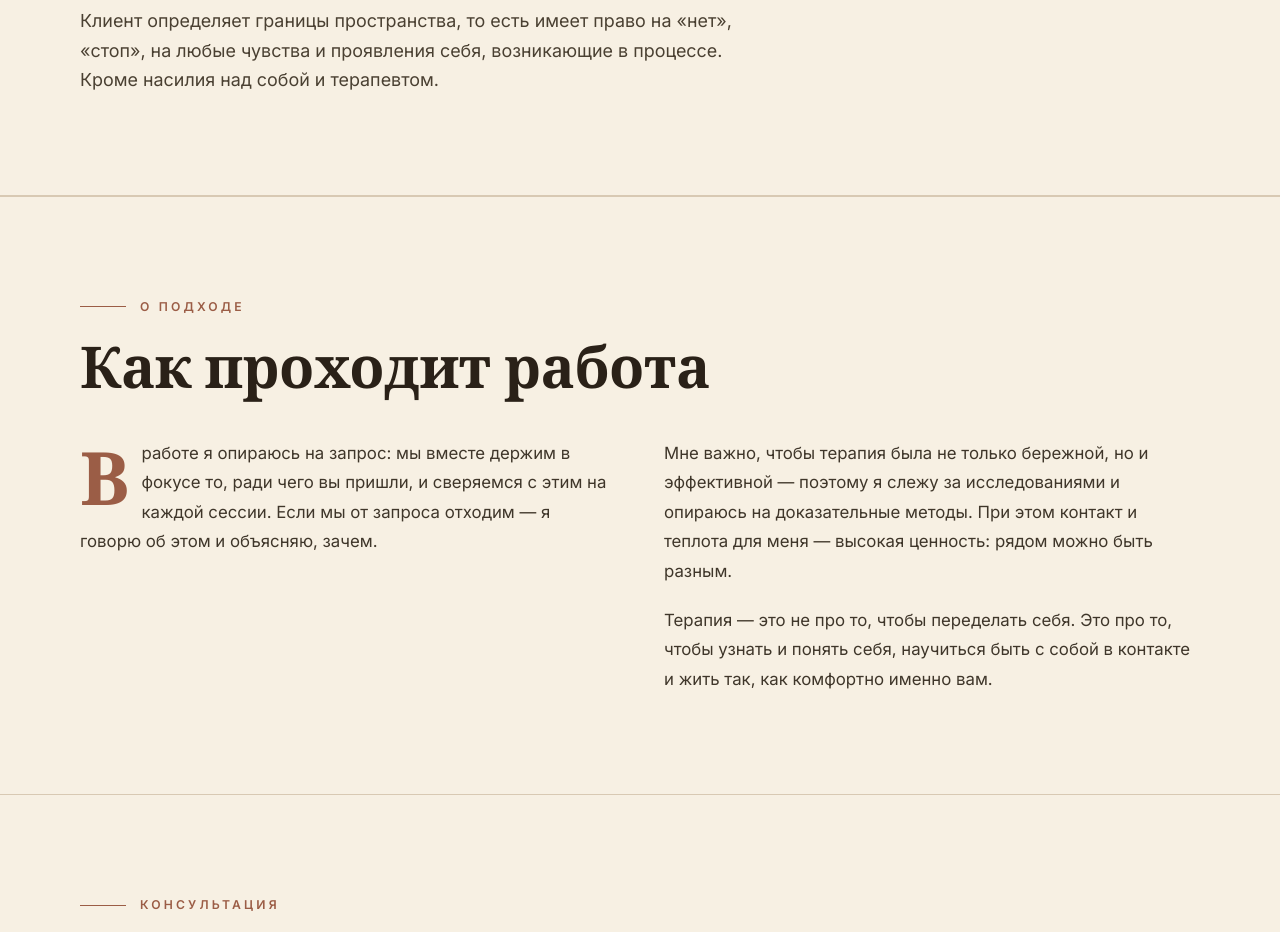
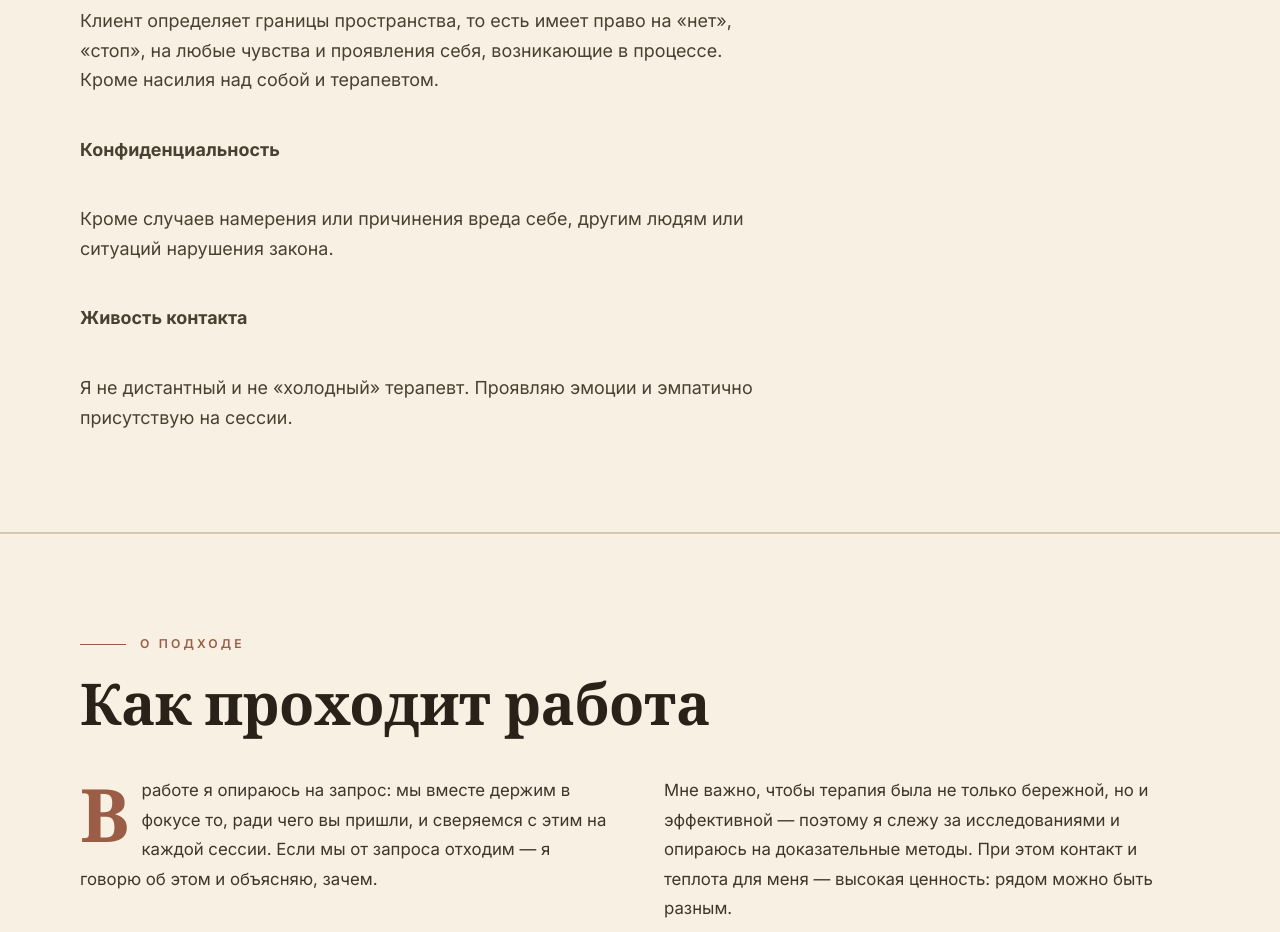
Before and after one commit to sereganikitin/alina, a Next.js app: page / in a window 1280 px wide. Shown: the part 4080-5012 px from the top of the page. Built offline with nearby package versions, Linux system fonts and the light colour scheme; no server answers; a web font is replaced by a local one.

Commit message:
Добавляем принципы- остальные тексты

```diff
--- a/src/components/Principles.tsx
+++ b/src/components/Principles.tsx
@@ -39,10 +39,23 @@ export default function Principles() {
           <b>Безопасность и бережность</b>
         </p>
         <p className="with">
-         Клиент определяет границы пространства, то есть имеет право на «нет», «стоп», на любые чувства и проявления себя, возникающие в процессе.
-         Кроме насилия над собой и терапевтом.
+        Клиент определяет границы пространства, то есть имеет право на «нет», «стоп», на любые чувства и проявления себя, возникающие в процессе.
+        Кроме насилия над собой и терапевтом.
         </p>
 
+        <p className="with">
+          <b>Конфиденциальность</b>
+        </p>
+        <p className="with">
+        Кроме случаев намерения или причинения вреда себе, другим людям или ситуаций нарушения закона.
+        </p>
+
+        <p className="with">
+          <b>Живость контакта</b>
+        </p>
+        <p className="with">
+        Я не дистантный и не «холодный» терапевт. Проявляю эмоции и эмпатично присутствую на сессии.
+        </p>
       </div>
     </section>
   );
```
